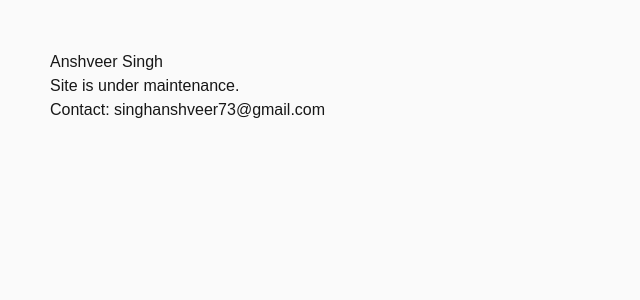
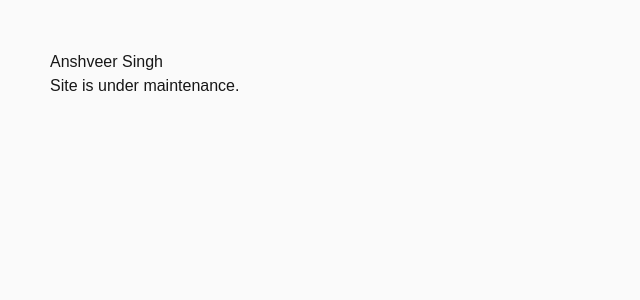
Before and after one commit to AnshveerSinghVIT/Portfolio, a Next.js app: page / in a window 1280 px wide. Shown: the top 300 px of the page, without its empty margins (0-640 px from the left). Built offline with nearby package versions, Linux system fonts and the light colour scheme.

Commit message:
Remove email contact from maintenance page

```diff
--- a/src/app/page.js
+++ b/src/app/page.js
@@ -3,7 +3,6 @@ export default function Home() {
     <main style={{ padding: '50px', fontFamily: 'sans-serif' }}>
       <h1>Anshveer Singh</h1>
       <p>Site is under maintenance.</p>
-      <p>Contact: <a href="mailto:singhanshveer73@gmail.com">singhanshveer73@gmail.com</a></p>
     </main>
   );
 }
```
